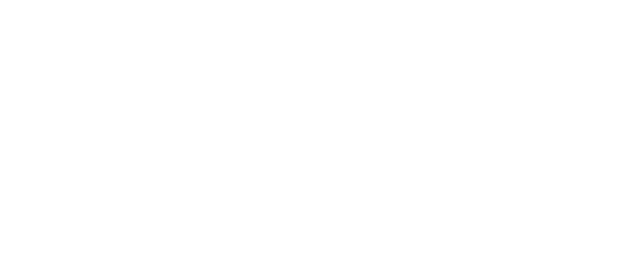
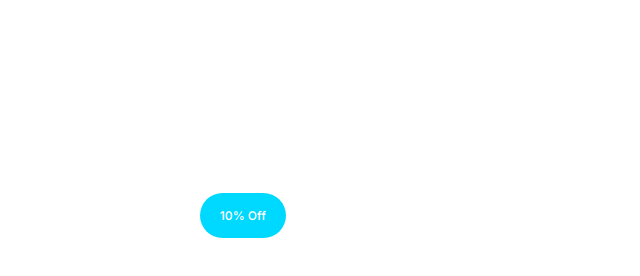
Before and after one commit to Hrishikeshdeyofficial/Hrishikeshdeyofficial, a plain HTML site: page index.html in a window 1280 px wide. Shown: the whole page, without its empty margins (0-640 px from the left). Drawn offline with Linux system fonts and the light colour scheme.

Commit message:
Building a Badge

```diff
--- a/css/styles.css
+++ b/css/styles.css
@@ -59,8 +59,9 @@ p{
     }
 }
 
+
+
 /* Links */
-
 a{
     text-decoration: none;
 }
@@ -89,3 +90,43 @@ a{
 }
 
 }
+
+
+
+/* Badges */
+div{
+    margin: 200px;
+}
+.badges{
+ border-radius: 30px;
+ font-size: 2rem;
+ font-weight: 600;
+ padding: 1.5rem 2rem;
+ white-space: nowrap;
+
+}
+
+.badge--primary{
+    background-color: var(--primary-color);
+    color: #fff;
+}
+
+.badge--secondary{
+    background-color: var(--secondary-color);
+    color: #fff;
+}
+
+.badge--small{
+    font-size: 1.6rem;
+}
+
+@media screen and (min-width: 1024px){
+
+    .badge{
+        font-size: 1.5rem;
+    }
+    .badge--small{
+        font-size: 1.2rem;
+    }
+
+}
--- a/index.html
+++ b/index.html
@@ -9,9 +9,11 @@
     <link rel="preconnect" href="https://fonts.googleapis.com" />
     <link rel="preconnect" href="https://fonts.gstatic.com" crossorigin />
     <link
-      href="https://fonts.googleapis.com/css2?family=Inter:wght@400;500;700&display=swap"
+      href="https://fonts.googleapis.com/css2?family=Inter:wght@400;500;600;700&display=swap"
       rel="stylesheet"
     />
   </head>
-  <body></body>
+  <body>
+    <div><span class="badges badge--secondary badge--small">10% Off</span></div>
+  </body>
 </html>
```
